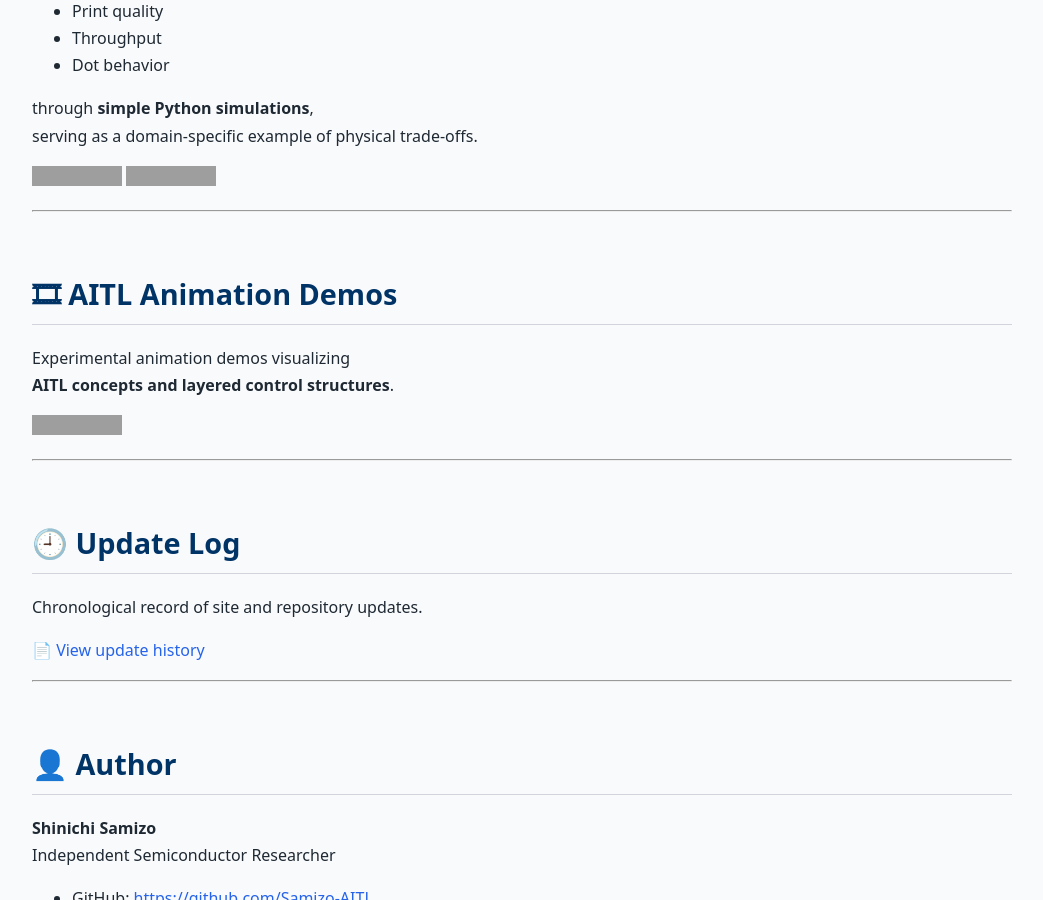
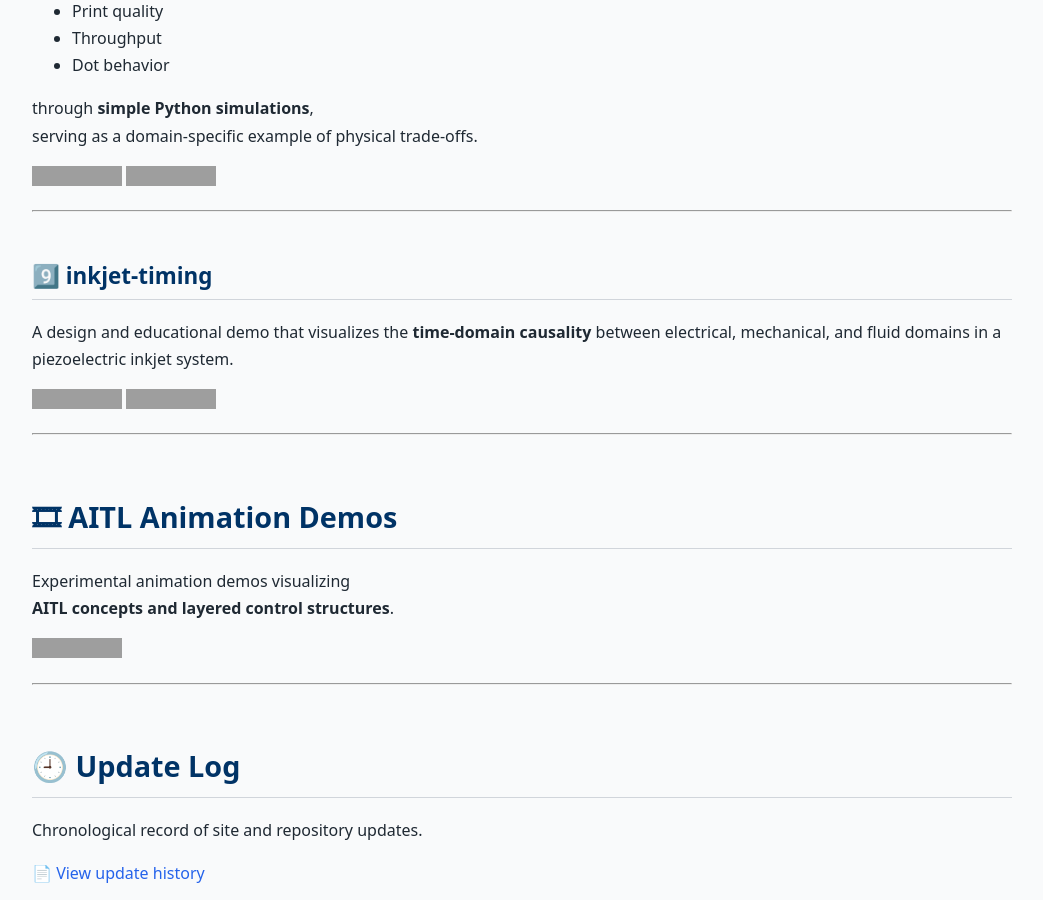
Before and after one commit to Samizo-AITL/Samizo-AITL.github.io, a Jekyll site: the page built from en/index.md, in a window 1280 px wide and 900 px high, scrolled down 9015 px. Shown: the whole window, without its empty margins (118-1161 px from the left). Built offline with Jekyll 4.4.1, drawn with Linux system fonts in a browser that asks for light colours; grey boxes are pictures that could not be loaded.

Commit message:
Update index.md

```diff
--- a/en/index.md
+++ b/en/index.md
@@ -313,6 +313,15 @@
 
 ---
 
+## 9️⃣ inkjet-timing
+A design and educational demo that visualizes the **time-domain causality**
+between electrical, mechanical, and fluid domains in a piezoelectric inkjet system.
+
+[![Site](https://img.shields.io/badge/View-Site-brightgreen?logo=github)](https://samizo-aitl.github.io/inkjet-timing/)
+[![Repo](https://img.shields.io/badge/View-Repo-blue?logo=github)](https://github.com/Samizo-AITL/inkjet-timing)
+
+---
+
 # 🎞 AITL Animation Demos
 Experimental animation demos visualizing
 **AITL concepts and layered control structures**.
```
